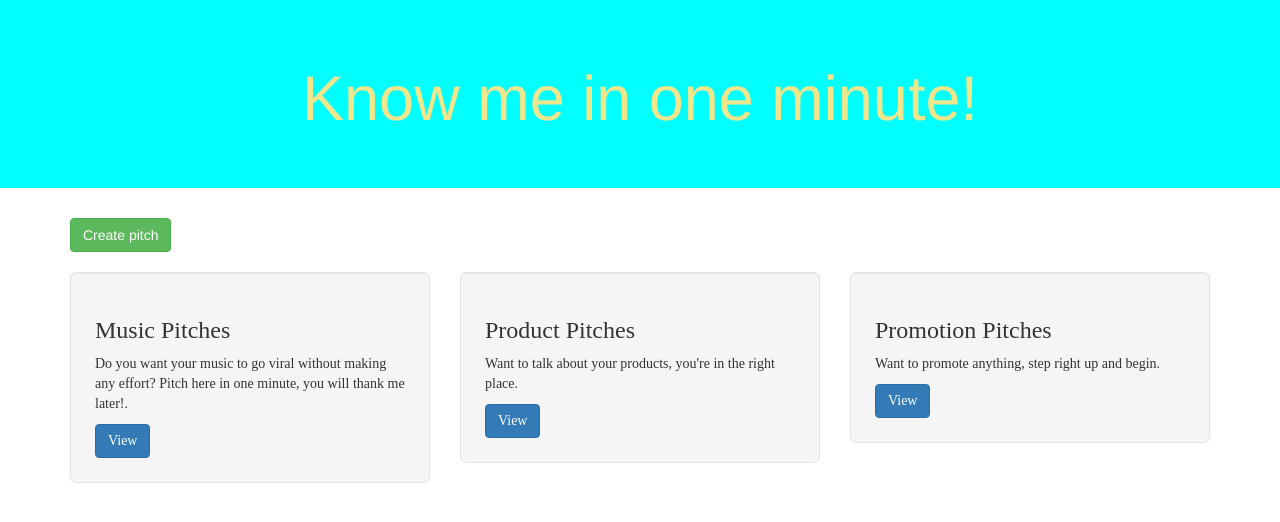
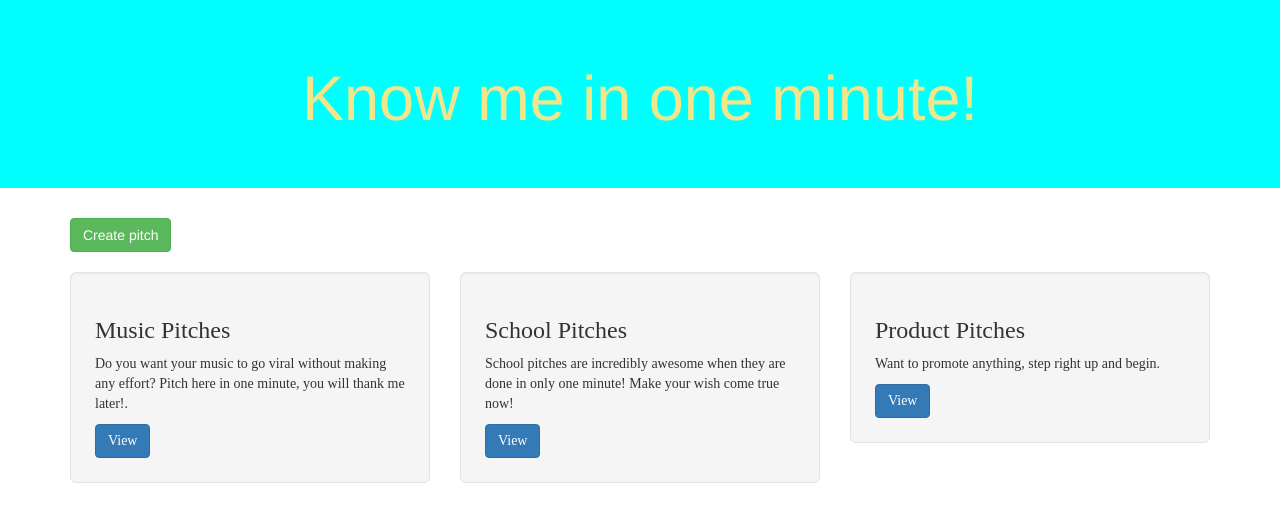
Before and after one commit to ange123ux/pitches, a Flask app: template app/templates/index.html in a window 1280 px wide. Shown: the part 73-595 px from the top of the page. Run offline with Flask 2, Linux system fonts and the light colour scheme; the template is opened without the code that fills it, so the values that code supplies are empty; some libraries are stand-ins or nearby versions; some web fonts are replaced.

Commit message:
Created paragraph for the school category

```diff
--- a/app/templates/index.html
+++ b/app/templates/index.html
@@ -24,19 +24,19 @@
             <div class="well well-lg">
                 <h3>Music Pitches</h3>
                 <p>Do you want your music to go viral without making any effort? Pitch here in one minute, you will thank me later!.</p>
-                <a href="{{url_for('main.interview_pitches')}}" class="btn btn-primary -center">View</a>
+                <a href="{{url_for('main.music_pitches')}}" class="btn btn-primary -center">View</a>
+            </div>
+        </div>
+        <div class="col-md-4">
+            <div class="well well-lg">
+                <h3>School Pitches</h3>
+                <p>School pitches are incredibly awesome when they are done in only one minute! Make your wish come true now!</p>
+                <a href="{{url_for('main.school_pitches')}}" class="btn btn-primary -center">View</a>
             </div>
         </div>
         <div class="col-md-4">
             <div class="well well-lg">
                 <h3>Product Pitches</h3>
-                <p>Want to talk about your products, you're in the right place.</p>
-                <a href="{{url_for('main.product_pitches')}}" class="btn btn-primary -center">View</a>
-            </div>
-        </div>
-        <div class="col-md-4">
-            <div class="well well-lg">
-                <h3>Promotion Pitches</h3>
                 <p>Want to promote anything, step right up and begin.</p>
                 <a href="{{url_for('main.promotion_pitches')}}" class="btn btn-primary -center">View</a>
             </div>
```
